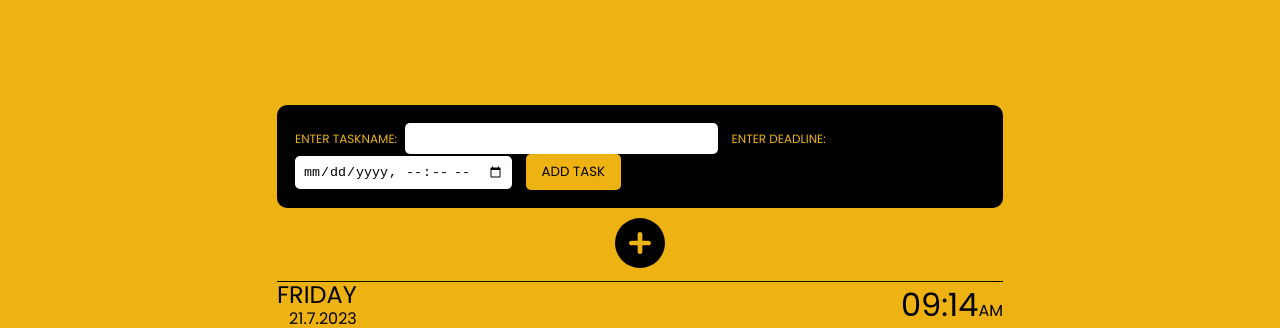
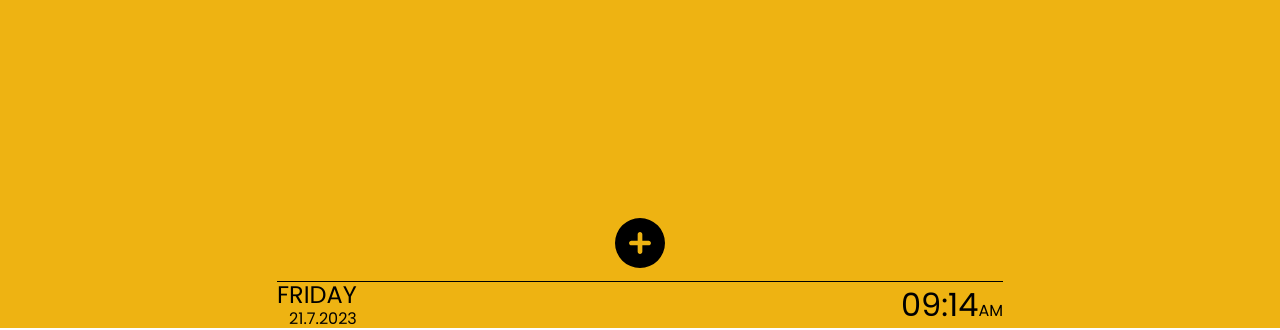
Before and after one commit to RebellionWebdesign/tasker, a plain HTML site: page index.html in a window 1280 px wide. Shown: the part 472-802 px from the top of the page. Drawn offline with Linux system fonts and the light colour scheme; files whose address does not match are found by name.

Commit message:
Add initial state class

```diff
--- a/index.html
+++ b/index.html
@@ -48,7 +48,7 @@
                     </div>
                 </div>
                 <div class="container__addbutton">
-                    <div id="form" class="container__task_form">
+                    <div id="form" class="container__task_form hide">
                         <label for="taskname">ENTER TASKNAME:</label>
                         <input type="text" id="taskname" name="taskname" required minlength="10" maxlength="30" size="35">
                         <label for="taskname">ENTER DEADLINE:</label>
```
